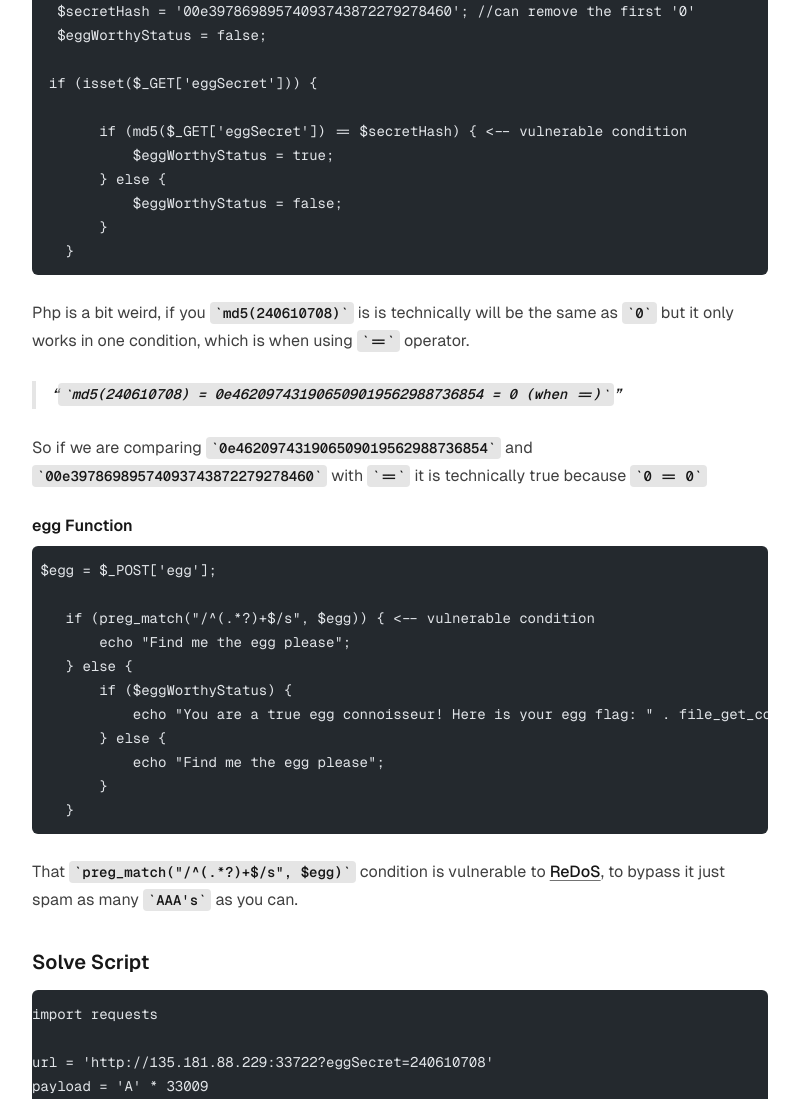
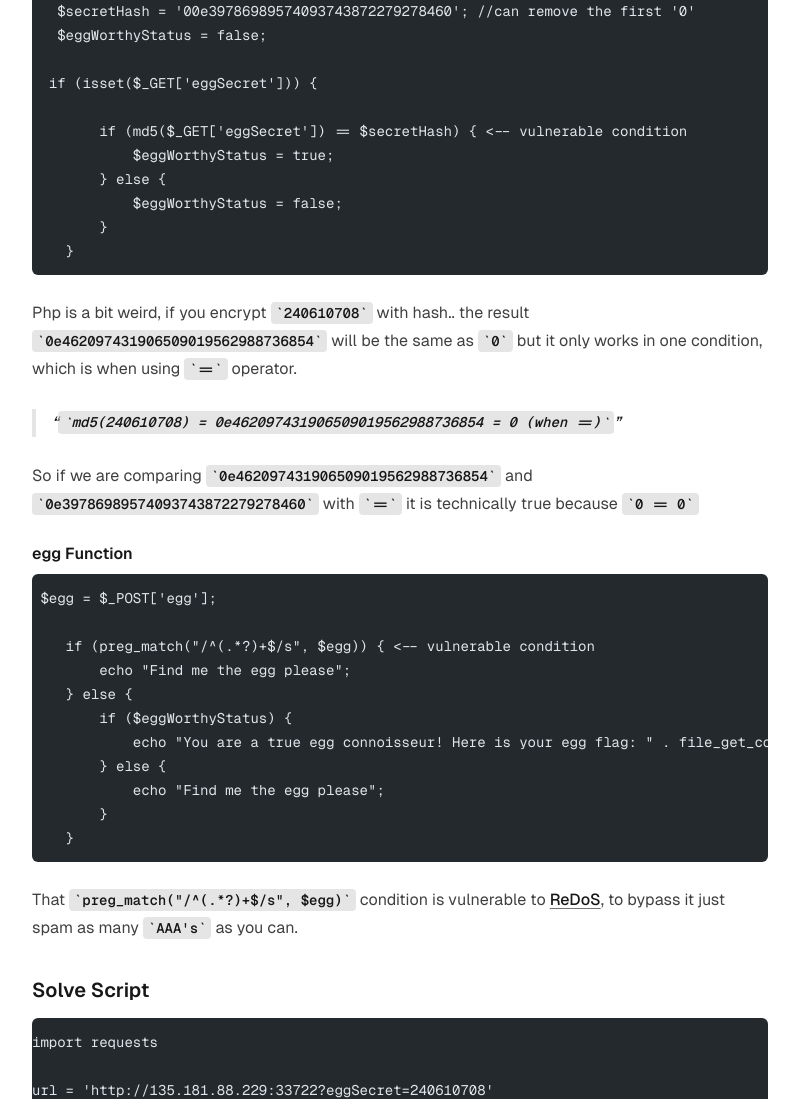
Before and after one commit to CyberXUTM/CyberXUTM.github.io, an Astro site: page /blog/eqctf-24 in a window 1280 px wide. Shown: the part 1997-3096 px from the top of the page, without its empty margins (240-1039 px from the left). Built offline with nearby package versions, Linux system fonts and the light colour scheme; Astro itself is replaced by a stand-in of ours; some packages are replaced by stand-ins of ours; code samples lack their colours.

Commit message:
fixing stuff a bit

````diff
--- a/src/content/blog/eqctf-24/index.mdx
+++ b/src/content/blog/eqctf-24/index.mdx
@@ -44,11 +44,11 @@ Now inside the `if` block there are `two functions` you need to consider.
     }
 ```
 
-Php is a bit weird, if you `md5(240610708)` is is technically will be the same as `0` but it only works in one condition, which is when using `==` operator.
+Php is a bit weird, if you encrypt `240610708` with hash.. the result `0e462097431906509019562988736854` will be the same as `0` but it only works in one condition, which is when using `==` operator.
 
 > `md5(240610708) = 0e462097431906509019562988736854 = 0 (when ==)`
 
-So if we are comparing `0e462097431906509019562988736854` and `00e39786989574093743872279278460` with `==` it is technically true because `0 == 0`
+So if we are comparing `0e462097431906509019562988736854` and `0e39786989574093743872279278460` with `==` it is technically true because `0 == 0`
 
 #### egg Function
 
````
